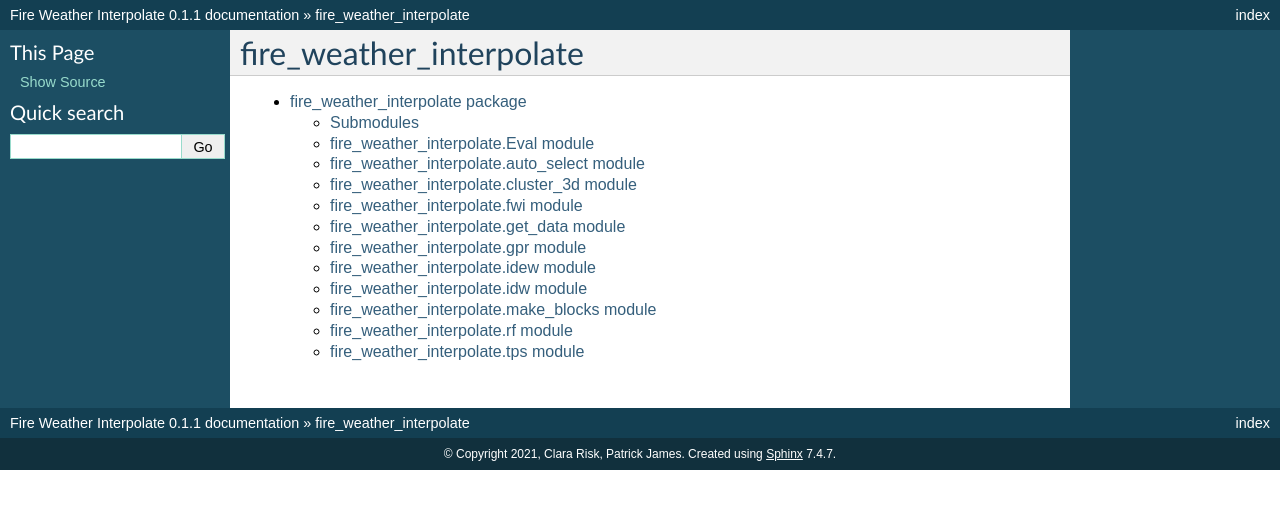
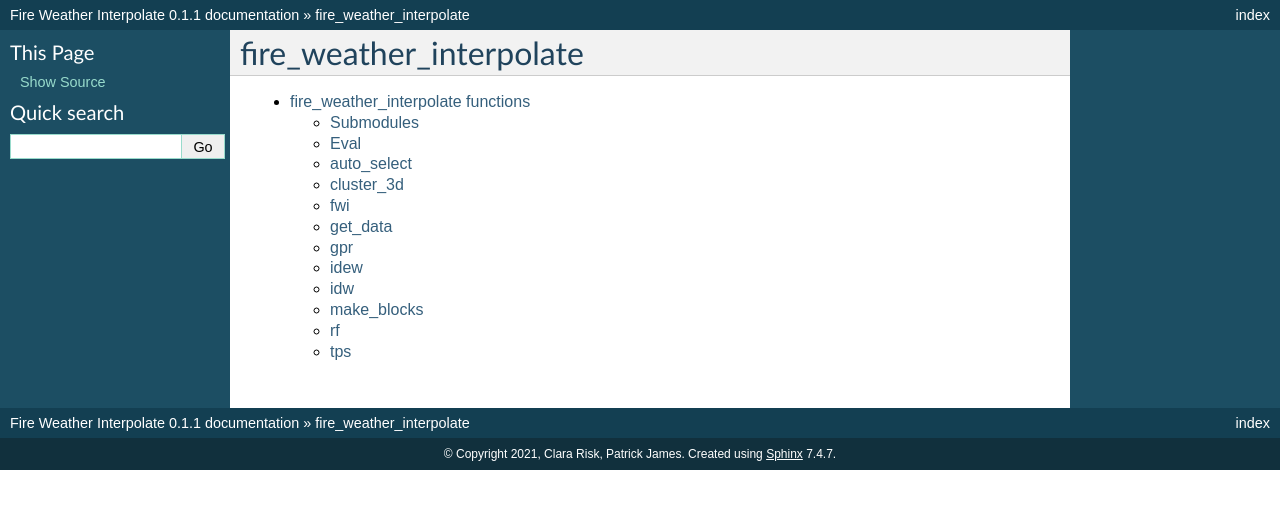
Before and after one commit to clara-risk/fire_weather_interpolate, a Sphinx documentation site: the page built from docs/source/modules.rst, in a window 1280 px wide. Shown: the top 509 px of the page. Built offline with Sphinx 7.4.7, drawn with Linux system fonts in a browser that asks for light colours.

```diff
--- a/docs/source/fire_weather_interpolate.rst
+++ b/docs/source/fire_weather_interpolate.rst
@@ -1,10 +1,10 @@
-fire\_weather\_interpolate package
+fire\_weather\_interpolate functions
 ==================================
 
 Submodules
 ----------
 
-fire\_weather\_interpolate.Eval module
+Eval
 --------------------------------------
 
 .. automodule:: Eval
@@ -12,7 +12,7 @@
    :undoc-members:
    :show-inheritance:
 
-fire\_weather\_interpolate.auto\_select module
+auto\_select
 ----------------------------------------------
 
 .. automodule:: auto_select
@@ -20,7 +20,7 @@
    :undoc-members:
    :show-inheritance:
 
-fire\_weather\_interpolate.cluster\_3d module
+cluster\_3d
 ---------------------------------------------
 
 .. automodule:: cluster_3d
@@ -28,7 +28,7 @@
    :undoc-members:
    :show-inheritance:
 
-fire\_weather\_interpolate.fwi module
+fwi
 -------------------------------------
 
 .. automodule:: fwi
@@ -36,7 +36,7 @@
    :undoc-members:
    :show-inheritance:
 
-fire\_weather\_interpolate.get\_data module
+get\_data
 -------------------------------------------
 
 .. automodule:: get_data
@@ -44,7 +44,7 @@
    :undoc-members:
    :show-inheritance:
 
-fire\_weather\_interpolate.gpr module
+gpr
 -------------------------------------
 
 .. automodule:: gpr
@@ -52,7 +52,7 @@
    :undoc-members:
    :show-inheritance:
 
-fire\_weather\_interpolate.idew module
+idew
 --------------------------------------
 
 .. automodule:: idew
@@ -60,7 +60,7 @@
    :undoc-members:
    :show-inheritance:
 
-fire\_weather\_interpolate.idw module
+idw
 -------------------------------------
 
 .. automodule:: idw
@@ -68,7 +68,7 @@
    :undoc-members:
    :show-inheritance:
 
-fire\_weather\_interpolate.make\_blocks module
+make\_blocks
 ----------------------------------------------
 
 .. automodule:: make_blocks
@@ -76,7 +76,7 @@
    :undoc-members:
    :show-inheritance:
 
-fire\_weather\_interpolate.rf module
+rf
 ------------------------------------
 
 .. automodule:: rf
@@ -84,7 +84,7 @@
    :undoc-members:
    :show-inheritance:
 
-fire\_weather\_interpolate.tps module
+tps
 -------------------------------------
 
 .. automodule:: tps
```
Also changed, not shown: 8 other files.
